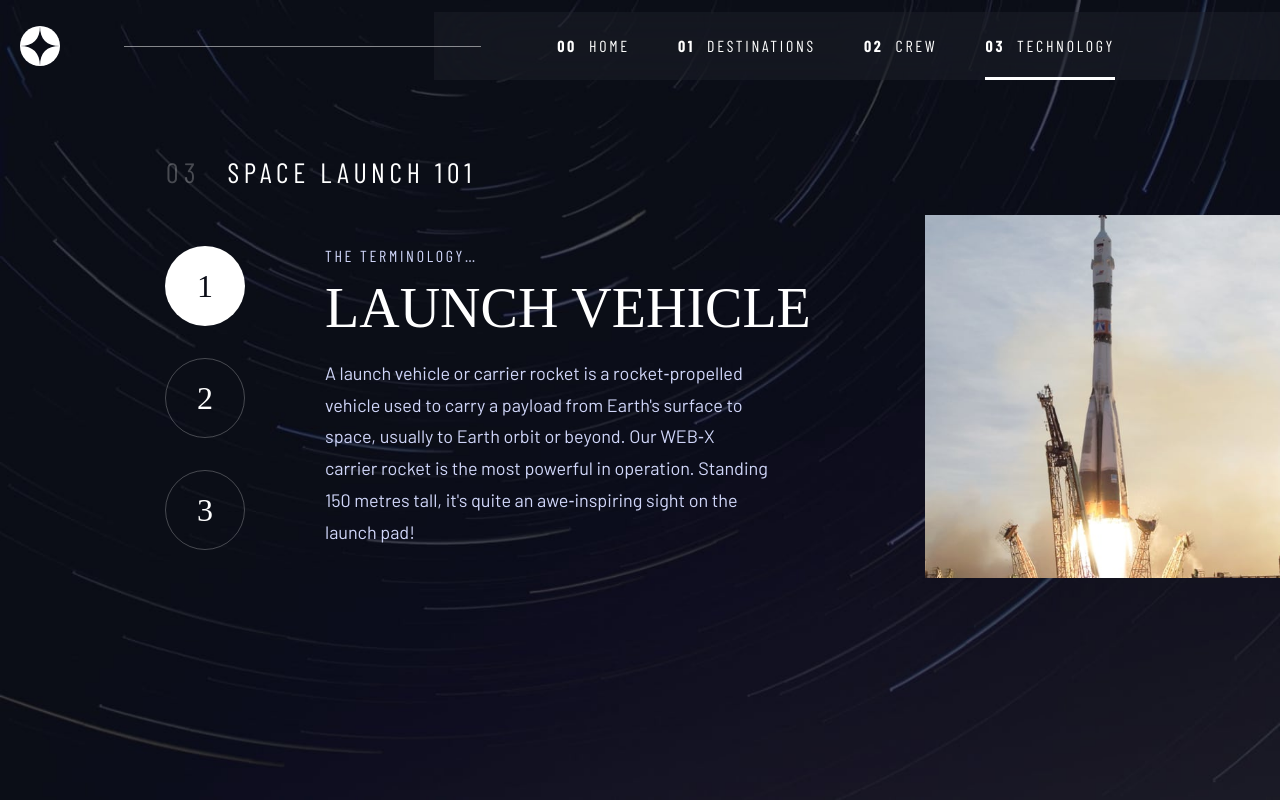
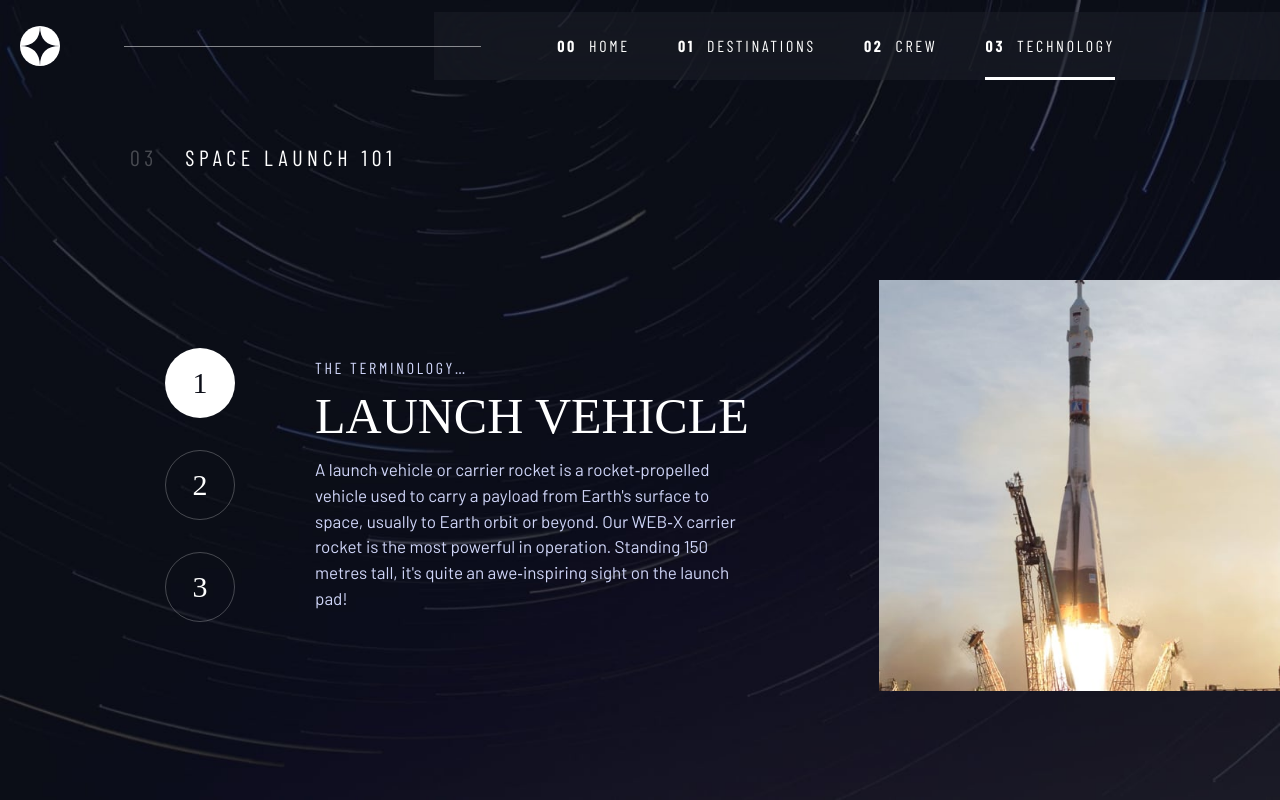
Before and after one commit to A-Awad1/Space-Tourism-Website, a Vue app: page /technology in a window 1280 px wide. Built offline with nearby package versions, Linux system fonts and the light colour scheme; a web font is replaced by a local one.

Commit message:
update technology view responsive

```diff
--- a/src/views/TechnologyView.vue
+++ b/src/views/TechnologyView.vue
@@ -67,6 +67,13 @@ export default {
 <style lang="scss">
 section.technology {
   text-transform: uppercase;
+  @include smallHeight {
+    @include xLarge {
+      flex: 1;
+      display: flex;
+      flex-direction: column;
+    }
+  }
   > {
     header {
       @extend %center-flex;
@@ -86,6 +93,20 @@ section.technology {
         gap: 32px;
         margin: 76px 10px 26px 166px;
         font-size: 28px;
+      }
+      @include smallHeight {
+        @include small {
+          margin: 25px {
+            right: 10px;
+          }
+        }
+        @include medium {
+          font-size: 20px;
+        }
+        @include xLarge {
+          font-size: 22px;
+          margin: 65px 10px 0 130px;
+        }
       }
       h2 {
         letter-spacing: 2.7px;
@@ -112,12 +133,25 @@ section.technology {
         gap: 80px;
         justify-content: center;
       }
+      @include smallHeight {
+        @include xLarge {
+          flex: 1;
+        }
+      }
       > {
         div.img {
           @include xLarge {
             order: 1;
             margin-left: 50px;
             max-height: 527px;
+          }
+          @include smallHeight {
+            @include xLarge {
+              height: 100%;
+              max-height: 58.5vh;
+              display: flex;
+              align-items: center;
+            }
           }
           img {
             max-width: 100%;
@@ -126,8 +160,17 @@ section.technology {
               min-height: 250px;
             }
             @include xLarge {
+              min-height: none;
               max-height: none;
-              min-height: none;
+            }
+            @include smallHeight {
+              @include small {
+                max-height: 250px;
+              }
+              @include xLarge {
+                min-height: none;
+                max-height: 100%;
+              }
             }
           }
         }
@@ -142,6 +185,15 @@ section.technology {
             gap: 32px;
             flex-direction: column;
             margin: 0;
+            padding: 50px 0;
+          }
+          @include smallHeight {
+            @include medium {
+              margin: 15px 0;
+            }
+            @include xLarge {
+              margin: 0;
+            }
           }
           li {
             counter-increment: vehicle;
@@ -166,6 +218,16 @@ section.technology {
               width: 80px;
               font-size: 32px;
             }
+            @include smallHeight {
+              @include medium {
+                width: 55px;
+                font-size: 22px;
+              }
+              @include xLarge {
+                width: 70px;
+                font-size: 30px;
+              }
+            }
             &::before {
               content: counter(vehicle);
             }
@@ -184,6 +246,7 @@ section.technology {
             align-items: flex-start;
             justify-self: flex-start;
             width: 470px;
+            padding: 50px 0;
           }
           > {
             span {
@@ -214,6 +277,15 @@ section.technology {
                 margin: 11px 0 17px;
                 font-size: 56px;
               }
+              @include smallHeight {
+                @include medium {
+                  margin: 9px 0;
+                }
+                @include xLarge {
+                  margin: 11px 0;
+                  font-size: 50px;
+                }
+              }
             }
             p {
               text-transform: none;
@@ -239,6 +311,17 @@ section.technology {
                 height: calc(3.5ex * 6);
                 max-width: 444px;
               }
+              @include smallHeight {
+                @include small {
+                  max-width: 619px;
+                }
+                @include xLarge {
+                  max-width: 444px;
+                  font-size: 17px;
+                  line-height: 3ex;
+                  height: calc(3ex * 6);
+                }
+              }
             }
           }
         }
```
